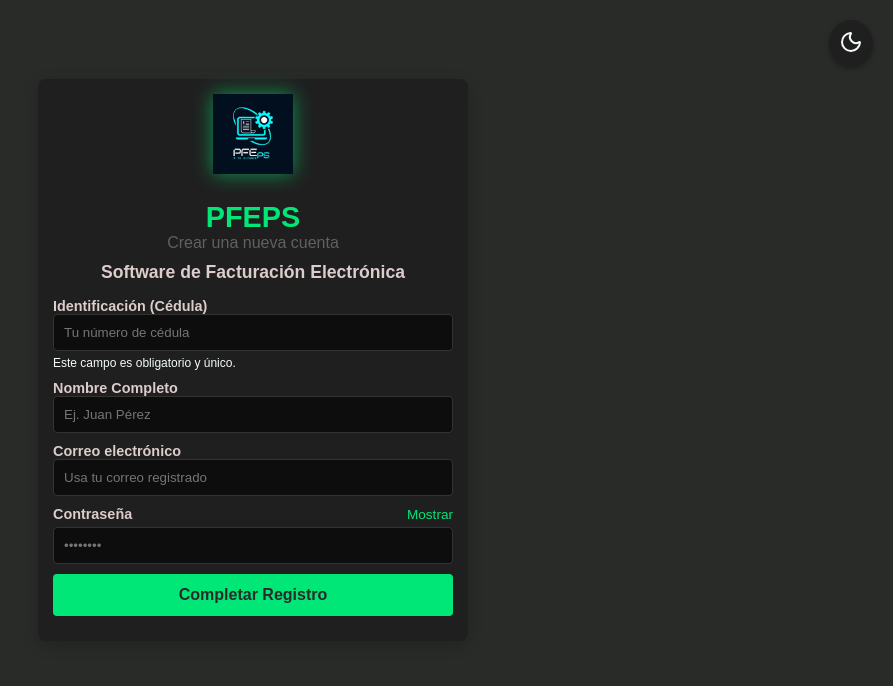
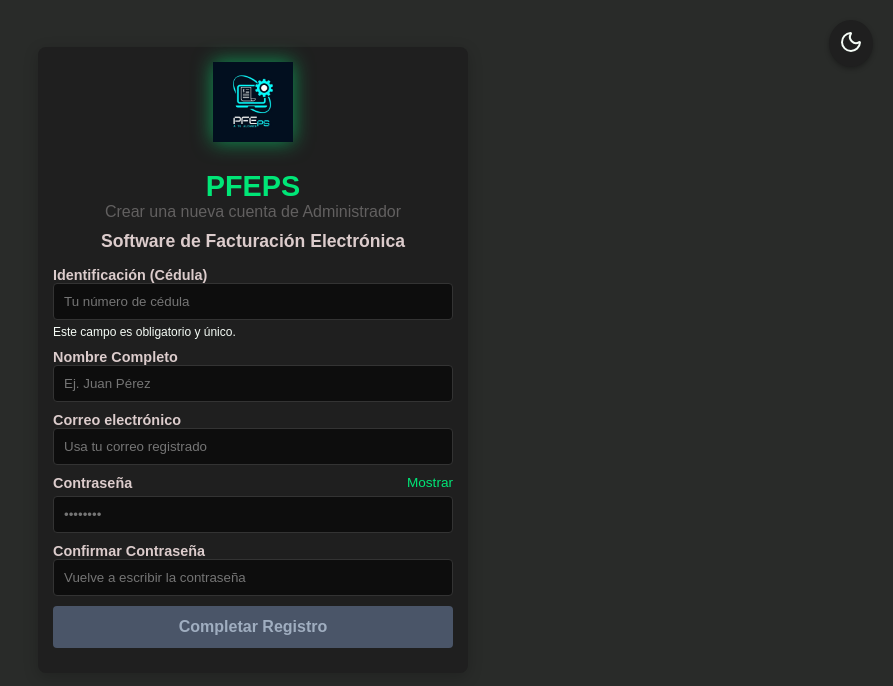
Before and after one commit to Duvan-10/Facturacion-App, a React (Vite) app in the folder FRONTEND/: page /register in a window 1280 px wide. Shown: the top 686 px of the page, without its empty margins (387-1280 px from the left). Built offline with nearby package versions, Linux system fonts and the light colour scheme.

Commit message:
Ajuste Alineacion Module Regitro

```diff
--- a/FRONTEND/src/pages/auth/Register.jsx
+++ b/FRONTEND/src/pages/auth/Register.jsx
@@ -1,32 +1,44 @@
 // src/pages/auth/Register.jsx
 
 import { useState } from 'react';
-import { Link } from 'react-router-dom';
+import { Link, useNavigate } from 'react-router-dom';
 import { useAuth } from '../../context/AuthContext';
 import logo from '../../assets/logo.png';
 import './styles1.css';
+import { useEffect } from 'react';
+
 
 function Register() {
     // ========================================================
     // HOOKS Y CONTEXTO
     // ========================================================
-    // Obtenemos funciones de manejo de autenticación del contexto
-    const { handleRegister, isLoading, statusMessage, setStatusMessage } = useAuth();
+    const navigate = useNavigate();
+    // ✅ CORRECCIÓN CLAVE AQUÍ: Cambiamos 'handleRegister' por 'register'
+    const { register, isLoading, statusMessage, setStatusMessage } = useAuth();
 
     // Estados locales para almacenar los datos del formulario
     const [identification, setIdentification] = useState('');
     const [name, setName] = useState('');
     const [email, setEmail] = useState('');
     const [password, setPassword] = useState('');
+    const [confirmPassword, setConfirmPassword] = useState('');
     const [showPassword, setShowPassword] = useState(false);
+
+    // Estado para manejar si el registro fue exitoso (para aplicar estilos y redirección)
+    const [registrationSuccess, setRegistrationSuccess] = useState(false);
 
     // Estado para manejar y mostrar los errores de validación de Frontend por campo
     const [errors, setErrors] = useState({});
 
+    // Limpia el mensaje de estado al cargar el componente
+    useEffect(() => {
+        if (setStatusMessage) setStatusMessage('');
+    }, [setStatusMessage]);
+
     // ========================================================
     // DECLARACIÓN DE VARIABLES Y REGEX
     // ========================================================
-    const titleText = 'Crear una nueva cuenta';
+    const titleText = 'Crear una nueva cuenta de Administrador';
     const buttonText = isLoading ? 'Guardando...' : 'Completar Registro';
 
     // Patrones de expresiones regulares (Regex) para validación
@@ -38,8 +50,6 @@ function Register() {
 
     // ==========================================================
     // FUNCIÓN DE VALIDACIÓN COMPLETA POR CAMPO
-    // Propósito: Ejecuta todas las reglas de validación para un campo específico.
-    // Usada: Al perder el foco (onBlur) y al enviar el formulario (onSubmit).
     // ==========================================================
     const validateField = (fieldName, value) => {
         let errorMessage = '';
@@ -54,10 +64,8 @@ function Register() {
             if (!value.trim()) {
                 errorMessage = 'La cédula es obligatoria.';
             }
-            // Valida que sean solo números Y que no exceda los 10 dígitos.
             else if (!identificationRegex.test(value) || value.length > MAX_DIGITS) {
-                // Mensaje general de formato/longitud al hacer blur o submit
-                errorMessage = `La cédula solo debe contener números maximo ${MAX_DIGITS} Digitos`;
+                errorMessage = `La cédula solo debe contener números (máx. ${MAX_DIGITS} dígitos).`;
             }
         } else if (fieldName === 'email') {
             if (!value.trim()) {
@@ -65,84 +73,88 @@ function Register() {
             } else if (forbiddenEmailCharsRegex.test(value)) {
                 errorMessage = 'El correo contiene caracteres especiales inválidos.';
             } else if (!emailRegex.test(value)) {
-                // Validación de formato completa (ej. falta el punto o el dominio)
                 errorMessage = 'Formato de correo inválido (ej. usuario@dominio.com).';
             }
         } else if (fieldName === 'password') {
             if (!value.trim()) {
                 errorMessage = 'La contraseña es obligatoria.';
             } else if (value.length < 6) {
-                 errorMessage = 'La contraseña debe tener al menos 6 caracteres.';
+                errorMessage = 'La contraseña debe tener al menos 6 caracteres.';
+            }
+        } else if (fieldName === 'confirmPassword') {
+            if (value !== password) {
+                errorMessage = 'Las contraseñas no coinciden.';
             }
         }
-        return errorMessage; // Devuelve el mensaje de error o una cadena vacía
+        return errorMessage;
     }
 
     // ==========================================================
     // FUNCIÓN DE MANEJO DE CAMBIO (onChange)
-    // Propósito: Actualiza el estado del input y realiza validación INSTANTÁNEA
-    //            solo para caracteres inválidos/prohibidos.
     // ==========================================================
     const handleChange = (e, setter) => {
         const { name: fieldName, value } = e.target;
-        setter(value); // 1. Actualiza el estado del input
+        setter(value);
 
         let currentErrors = { ...errors };
 
-        // 2. Validación Instantánea (Solo Caracteres Prohibidos)
-        if (fieldName === 'name' && value.trim() && !nameRegex.test(value)) {
-            currentErrors.name = 'Solo se permiten letras y espacios.';
-        } else if (fieldName === 'identification' && value.trim() && !identificationRegex.test(value)) {
-             // Mensaje específico de Carácter Inválido (Ej: el usuario teclea una letra)
-            currentErrors.identification = 'Caracter Invalido solo Numeros';
+        // 1. Limpieza de mensajes de éxito/error al empezar a editar
+        if (statusMessage || registrationSuccess) {
+            setStatusMessage('');
+            setRegistrationSuccess(false);
+        }
+
+        // 2. Validación Instantánea (solo caracteres prohibidos o longitud min.)
+        if (fieldName === 'identification' && value.trim() && !identificationRegex.test(value)) {
+            currentErrors.identification = 'Caracter Inválido (solo números)';
         } else if (fieldName === 'email' && forbiddenEmailCharsRegex.test(value)) {
             currentErrors.email = 'El correo contiene caracteres especiales inválidos.';
         } else if (fieldName === 'password' && value.trim() && value.length > 0 && value.length < 6) {
             currentErrors.password = 'La contraseña debe tener al menos 6 caracteres.';
+        } else if (fieldName === 'confirmPassword' && value !== password && value.length > 0) {
+             currentErrors.confirmPassword = 'Las contraseñas no coinciden.';
         } else {
-            // Si no hay errores instantáneos, borra cualquier error previo en ese campo.
-            delete currentErrors[fieldName];
+             delete currentErrors[fieldName];
         }
 
-        setErrors(currentErrors); // 3. Actualiza el estado de errores para habilitar/deshabilitar el botón
+        setErrors(currentErrors);
     };
 
-    // ==========================================================
     // FUNCIÓN BLUR (onBlur)
-    // Propósito: Ejecuta la validación COMPLETA de un campo (incluyendo obligatoriedad, formato y longitud)
-    //            una vez que el usuario ha terminado de interactuar con él.
-    // ==========================================================
     const handleBlur = (e) => {
         const { name: fieldName, value } = e.target;
 
-        // Ejecutamos la validación completa del campo.
         const errorMessage = validateField(fieldName, value);
 
         setErrors(prevErrors => {
             const newErrors = { ...prevErrors };
             if (errorMessage) {
-                // Si hay error (obligatoriedad, formato, longitud, etc.), lo establece.
                 newErrors[fieldName] = errorMessage;
             } else {
-                // Si no hay error, lo borra (desbloquea el botón si era el último error).
                 delete newErrors[fieldName];
+            }
+            // Validación cruzada: si se valida la contraseña, también valida la confirmación
+            if (fieldName === 'password') {
+                 if (confirmPassword && confirmPassword !== value) {
+                     newErrors.confirmPassword = 'Las contraseñas no coinciden.';
+                 } else {
+                     delete newErrors.confirmPassword;
+                 }
             }
             return newErrors;
         });
     };
 
     // ==========================================================
-    // FUNCIÓN SUBMIT (onSubmit)
-    // Propósito: Previene el envío, ejecuta la validación final de todos los campos
-    //            y llama a la función de registro si todo es válido.
+    // FUNCIÓN SUBMIT (onSubmit) - LÓGICA CENTRAL DE REGISTRO
     // ==========================================================
     const handleSubmit = async (e) => {
         e.preventDefault();
-        if (setStatusMessage) setStatusMessage(''); // Limpia mensajes de estado previos
+        if (setStatusMessage) setStatusMessage('');
 
         // Validación final de todos los campos
         let finalErrors = {};
-        let fields = { name, identification, email, password };
+        let fields = { name, identification, email, password, confirmPassword };
 
         Object.keys(fields).forEach(key => {
             const error = validateField(key, fields[key]);
@@ -155,13 +167,45 @@ function Register() {
         const isValid = Object.keys(finalErrors).length === 0;
 
         if (!isValid) {
-            console.log('Validación de Frontend fallida. No se envía el formulario.');
-            return; // Bloquea el envío
+            setStatusMessage('Por favor, corrige los errores en el formulario para continuar.');
+            return;
         }
 
-        // Si la validación es exitosa, procede al registro (llamada al backend)
-        const userData = { name, identification, email, password };
-        await handleRegister(userData);
+        // 1. Datos a enviar con el ROL FIJO
+        const userData = {
+            name,
+            identification,
+            email,
+            password,
+            role: 'ADMINISTRADOR'
+        };
+
+        // 2. Llamada al Contexto de Autenticación
+        try {
+            // ✅ CORRECCIÓN CLAVE AQUÍ: Llamamos a 'register'
+            const success = await register(userData);
+
+            if (success) {
+                // 3. REGISTRO EXITOSO: Mostrar mensaje de éxito y preparar redirección
+                setRegistrationSuccess(true);
+                // El statusMessage ya es establecido por AuthContext con el mensaje de éxito del registro
+                setStatusMessage('✅ ¡Registro Exitoso! Serás redirigido para Iniciar Sesión.');
+
+                // 4. REDIRECCIÓN A LOGIN después de 2 segundos
+                setTimeout(() => {
+                    navigate('/login', { replace: true });
+                }, 2000);
+
+            } else {
+                // Si 'register' devuelve false, el mensaje de error (ej: usuario duplicado)
+                // ya fue establecido por AuthContext.
+                setRegistrationSuccess(false);
+            }
+        } catch (error) {
+            console.error("Fallo inesperado durante el registro:", error);
+            setStatusMessage('Ocurrió un error inesperado al intentar registrar. Revisa la consola para detalles.');
+            setRegistrationSuccess(false);
+        }
     };
 
     // ==========================================================
@@ -178,10 +222,20 @@ function Register() {
                     <p className="tagline">Software de Facturación Electrónica</p>
                 </header>
 
+                {/* MENSAJES DE ESTADO (Éxito / Error) */}
+                {statusMessage && (
+                    <p
+                        className={`status ${registrationSuccess ? 'success-message' : 'error-message'}`}
+                        role="status"
+                        aria-live="polite"
+                    >
+                        {statusMessage}
+                    </p>
+                )}
+
                 <form onSubmit={handleSubmit}>
 
-
-                    {/* 2. Campo de Identificación */}
+                    {/* Campo de Identificación */}
                     <div className="field">
                         <label htmlFor="identification">Identificación (Cédula)</label>
                         <input
@@ -190,19 +244,16 @@ function Register() {
                             name="identification"
                             placeholder="Tu número de cédula"
                             value={identification}
-                            // Limita la entrada máxima a 10 dígitos
                             maxLength={MAX_DIGITS}
                             onChange={(e) => handleChange(e, setIdentification)}
-                            onBlur={handleBlur} // Valida al salir (obligatoriedad y longitud)
-                            // ✅ Aplica la clase de error si el campo tiene un error
+                            onBlur={handleBlur}
                             className={errors.identification ? 'input-error' : ''}
                         />
                         <small className="help">Este campo es obligatorio y único.</small>
-                        {/* Muestra el error de Carácter/Longitud */}
                         {errors.identification && <p className="help error">{errors.identification}</p>}
                     </div>
 
-  {/* 1. Campo de Nombre */}
+                    {/* Campo de Nombre */}
                     <div className="field">
                         <label htmlFor="name">Nombre Completo</label>
                         <input
@@ -212,15 +263,13 @@ function Register() {
                             placeholder="Ej. Juan Pérez"
                             value={name}
                             onChange={(e) => handleChange(e, setName)}
-                            onBlur={handleBlur} // Valida al salir (obligatoriedad y formato)
-                            // ✅ Aplica la clase de error si el campo tiene un error
+                            onBlur={handleBlur}
                             className={errors.name ? 'input-error' : ''}
                         />
-                        {/* Muestra el error si existe en el estado 'errors' */}
                         {errors.name && <p className="help error">{errors.name}</p>}
                     </div>
 
-                    {/* 3. Campo de Email */}
+                    {/* Campo de Email */}
                     <div className="field">
                         <label htmlFor="email">Correo electrónico</label>
                         <input
@@ -230,15 +279,13 @@ function Register() {
                             placeholder="Usa tu correo registrado"
                             value={email}
                             onChange={(e) => handleChange(e, setEmail)}
-                            onBlur={handleBlur} // Valida al salir (obligatoriedad y formato)
-                            // ✅ Aplica la clase de error si el campo tiene un error
+                            onBlur={handleBlur}
                             className={errors.email ? 'input-error' : ''}
                         />
-                        {/* Muestra el error de Carácter/Formato */}
                         {errors.email && <p className="help error">{errors.email}</p>}
                     </div>
 
-                    {/* 4. Campo de Contraseña */}
+                    {/* Campo de Contraseña */}
                     <div className="field">
                         <div className="label-row">
                             <label htmlFor="password">Contraseña</label>
@@ -257,11 +304,26 @@ function Register() {
                             placeholder="••••••••"
                             value={password}
                             onChange={(e) => handleChange(e, setPassword)}
-                            onBlur={handleBlur} // Valida al salir (obligatoriedad y longitud mínima)
-                            // ✅ Aplica la clase de error si el campo tiene un error
+                            onBlur={handleBlur}
                             className={errors.password ? 'input-error' : ''}
                         />
                         {errors.password && <p className="help error">{errors.password}</p>}
+                    </div>
+
+                    {/* Campo: Confirmar Contraseña */}
+                    <div className="field">
+                        <label htmlFor="confirmPassword">Confirmar Contraseña</label>
+                        <input
+                            type={showPassword ? 'text' : 'password'}
+                            id="confirmPassword"
+                            name="confirmPassword"
+                            placeholder="Vuelve a escribir la contraseña"
+                            value={confirmPassword}
+                            onChange={(e) => handleChange(e, setConfirmPassword)}
+                            onBlur={handleBlur}
+                            className={errors.confirmPassword ? 'input-error' : ''}
+                        />
+                        {errors.confirmPassword && <p className="help error">{errors.confirmPassword}</p>}
                     </div>
 
                     {/* Acciones del Formulario */}
@@ -269,10 +331,9 @@ function Register() {
                         <button
                             type="submit"
                             className="btn primary"
-                            // Deshabilita el botón si está cargando O si hay errores en el estado 'errors'
-                            disabled={isLoading || Object.keys(errors).length > 0}
+                            disabled={isLoading || Object.keys(errors).length > 0 || !email}
                         >
-                            {/* ✅ Muestra el icono de candado si el botón está deshabilitado */}
+                            {/* El texto del botón ahora considera el estado de error/carga/éxito */}
                             {isLoading || Object.keys(errors).length > 0 ? (
                                 <>
                                     <i className="fa-solid fa-lock icon-locked"></i>
@@ -286,10 +347,8 @@ function Register() {
 
                     {/* Enlace de Navegación a Login */}
                     <div className="register-wrapper">
+
                     </div>
-
-                    {/* Mensaje de estado (éxito/error) */}
-                    {statusMessage && <p className="status error-message" role="status" aria-live="polite">{statusMessage}</p>}
                 </form>
 
             </section>
```
